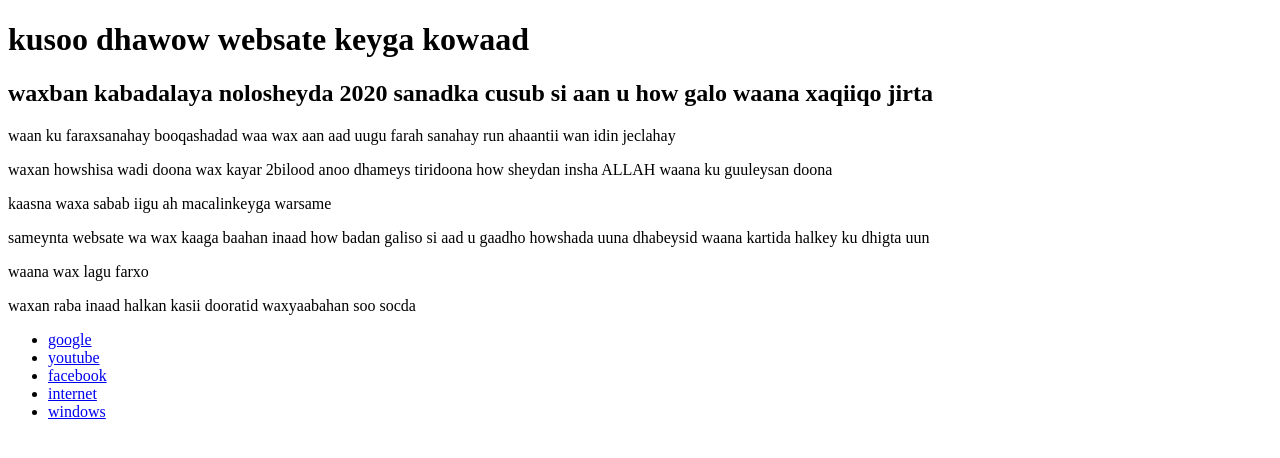
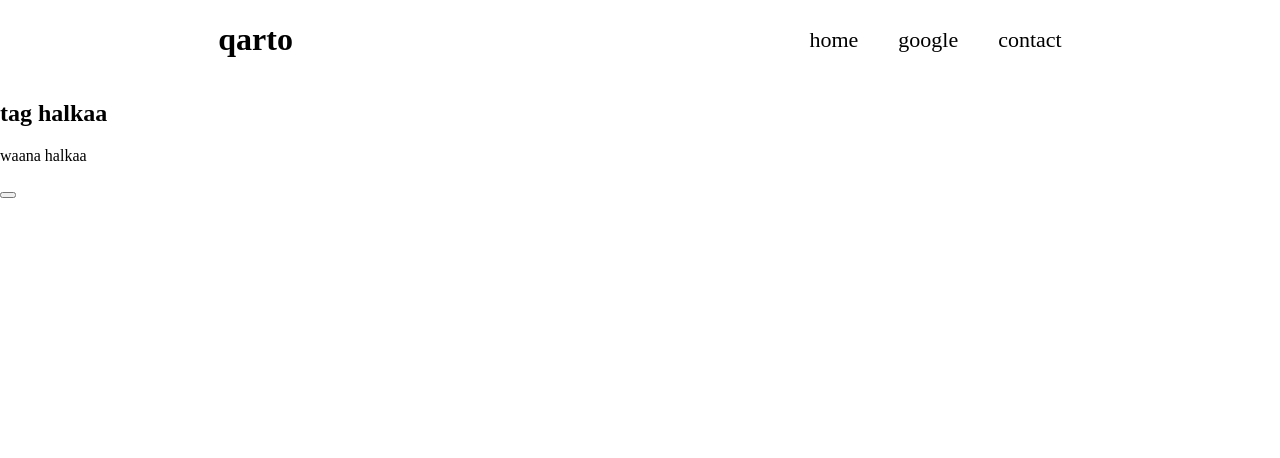
Before and after one commit to qarto/first-websate, a plain HTML site: page index.html in a window 1280 px wide. Drawn offline with Linux system fonts and the light colour scheme.

Commit message:
waxban kusoo daray

```diff
--- a/index.html
+++ b/index.html
@@ -4,29 +4,25 @@
     <meta charset="UTF-8">
     <meta name="viewport" content="width=device-width, initial-scale=1.0">
     <meta http-equiv="X-UA-Compatible" content="ie=edge">
-    <title>kusoo dhawow</title>
+    <link rel="stylesheet" href="main.css">
+    <title>travelia</title>
 </head>
 <body>
-    <h1>kusoo dhawow websate keyga kowaad  </h1>
-    <h2>waxban kabadalaya nolosheyda 2020 sanadka cusub si aan u how galo waana xaqiiqo jirta
-
-    </h2>
-    <p>waan ku faraxsanahay booqashadad waa wax aan aad uugu farah sanahay run ahaantii wan idin jeclahay </p>
-    <p>waxan howshisa wadi doona wax kayar 2bilood anoo dhameys tiridoona how sheydan insha ALLAH waana ku guuleysan doona </p>
-    <p>kaasna waxa sabab iigu ah macalinkeyga warsame</p>
-    <p>sameynta websate wa wax kaaga baahan inaad how badan galiso si aad u gaadho howshada uuna dhabeysid waana kartida halkey ku dhigta uun </p>
-    <p>waana wax lagu farxo</p>
-    <p>waxan raba inaad halkan kasii dooratid waxyaabahan soo socda </p>
     <header>
-        <nav>
-            <ul>
-                <li><a href="https://www.google.com">google</a></li>
-                <li><a href="https://www.youtube.com">youtube</a></li>
-                <li><a href="https://www.facebook.com">facebook</a></li>
-                <li><a href="https://www.internet.com">internet</a></li>
-                <li><a href="https://wwww.windows.com">windows</a></li>
-            </ul>
-        </nav>
+        <h1 class="logo">qarto</h1>
+        <ul class="top-nav">
+            <li><a href="#">home</a></li>
+            <li><a href="#">google</a></li>
+            <li><a href="#">contact</a></li>
+        </ul>
     </header>
+    <div class="container"></div>
+    <div class="text-container"></div>
+    <h2 class="subttile">tag halkaa</h2>
+    <p class="qarto">waana halkaa</p>
+    <button class="yaana "></button>
+<div class="hero">
+    <img src="hero-img.png" alt="">
+</div>
 </body>
 </html>
--- /dev/null
+++ b/main.css
@@ -0,0 +1,20 @@
+body{
+    margin: 0;
+}
+header{
+    display: flex;
+    justify-content: space-around;
+    align-items: center;
+}
+ul{
+    display: flex;
+}
+li{
+    margin-left: 40px;
+list-style: none;
+font-size: 22px;
+}
+a{
+    text-decoration: none;
+    color: #000;
+}
```
